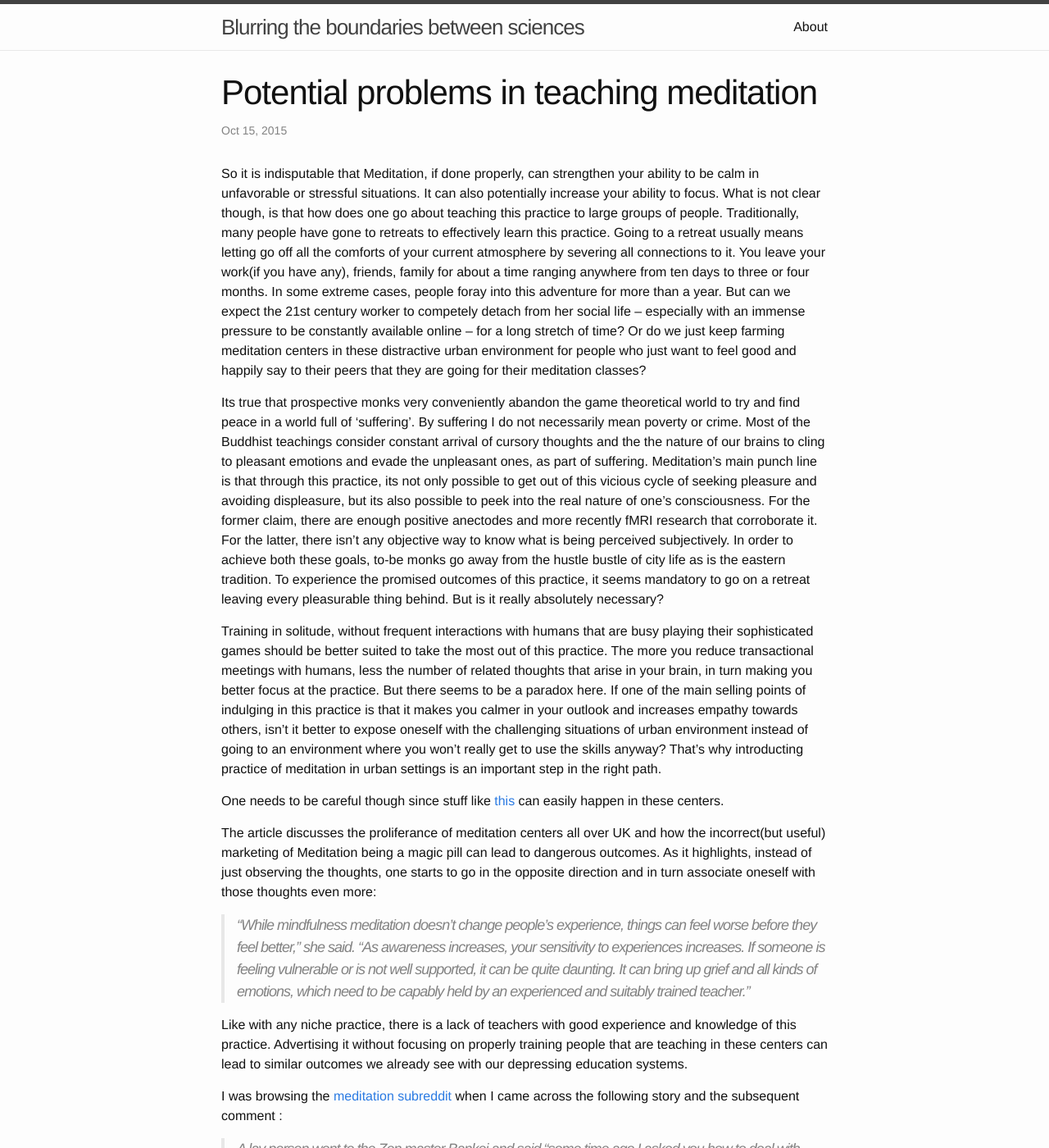
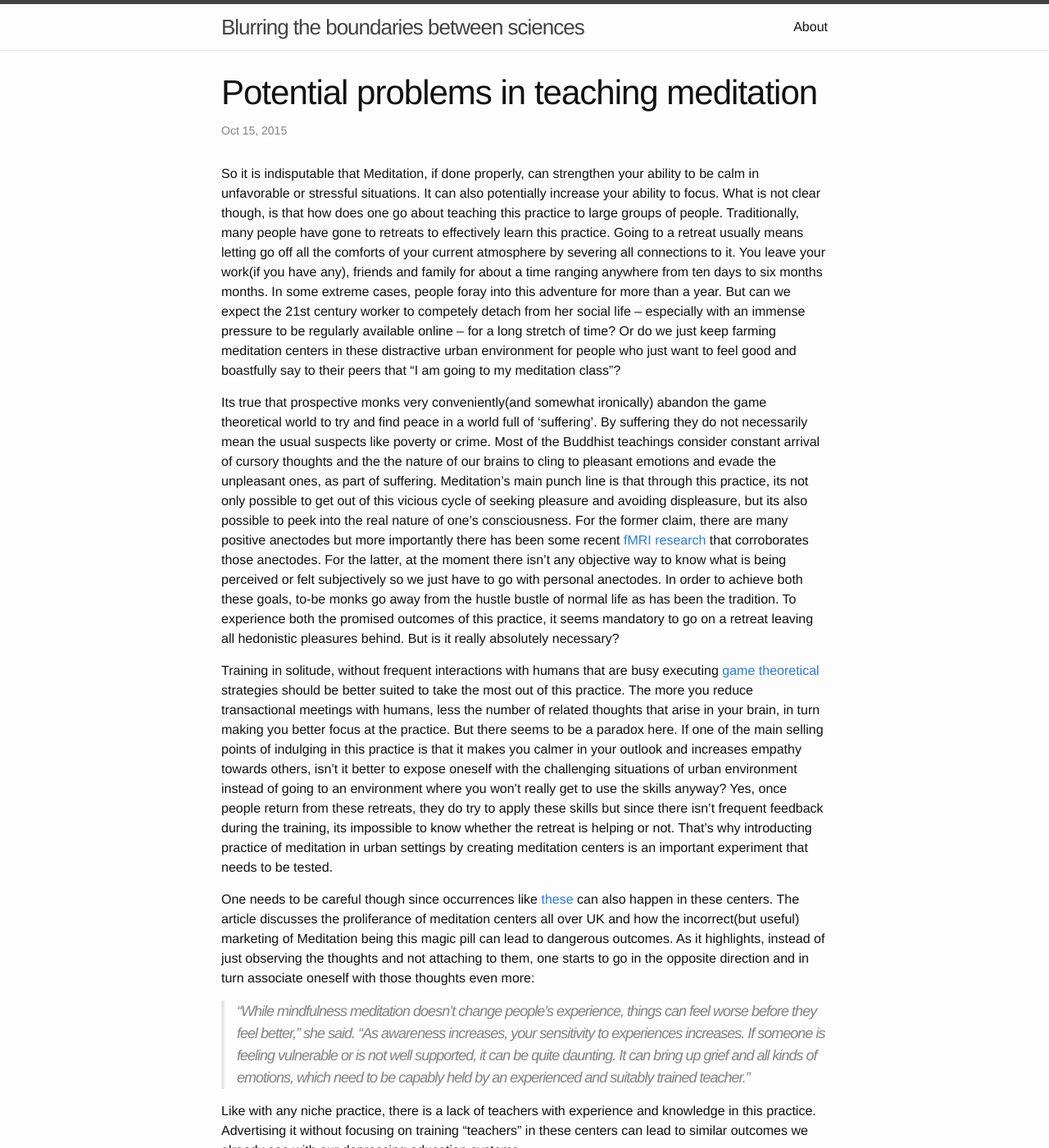
Before and after one commit to rdbcasillas/rdbcasillas.github.io, a Jekyll site: the page built from _posts/2015-10-15-probems-with-teaching-meditation.markdown, in a window 1280 px wide and 1400 px high. Shown: the whole window at 82% size. Built offline with Jekyll 4.4.1, drawn with Linux system fonts in a browser that asks for light colours; some of the changed text lies outside the part shown.

Commit message:
added a link and few other writing changes to teaching meditation post

```diff
--- a/_posts/2015-10-15-probems-with-teaching-meditation.markdown
+++ b/_posts/2015-10-15-probems-with-teaching-meditation.markdown
@@ -4,28 +4,28 @@ title:  "Potential problems in teaching meditation"
 categories: meditation
 ---
 
-So it is indisputable that Meditation, if done properly, can strengthen your ability to be calm in unfavorable or stressful situations. It can also potentially increase your ability to focus. What is not clear though, is that how does one go about teaching this practice to large groups of people. Traditionally, many people have gone to retreats to effectively learn this practice. Going to a retreat usually means letting go off all the comforts of your current atmosphere by severing all connections to it. You leave your work(if you have any), friends, family for about a time  ranging anywhere from ten days to three or four months. In some extreme cases, people foray into this adventure for more than a year. But can we expect the 21st century worker to competely detach from her social life -- especially with an immense pressure to be constantly available online -- for a long stretch of time? Or do we just keep farming meditation centers in these distractive urban environment for people who just want to feel good and happily say to their peers that they are going for their meditation classes?
+So it is indisputable that Meditation, if done properly, can strengthen your ability to be calm in unfavorable or stressful situations. It can also potentially increase your ability to focus. What is not clear though, is that how does one go about teaching this practice to large groups of people. Traditionally, many people have gone to retreats to effectively learn this practice. Going to a retreat usually means letting go off all the comforts of your current atmosphere by severing all connections to it. You leave your work(if you have any), friends and family for about a time  ranging anywhere from ten days to six months months. In some extreme cases, people foray into this adventure for more than a year. But can we expect the 21st century worker to competely detach from her social life -- especially with an immense pressure to be regularly available online -- for a long stretch of time? Or do we just keep farming meditation centers in these distractive urban environment for people who just want to feel good and boastfully say to their peers that "I am going to my meditation class"?
 
-Its true that prospective monks very conveniently abandon the game theoretical world to try and find peace in a world full of ‘suffering’. By suffering I do not necessarily mean poverty or crime. Most of the Buddhist teachings consider constant arrival of cursory thoughts and the the nature of our brains to cling to pleasant emotions and evade the unpleasant ones, as part of suffering. Meditation’s main punch line is that through this practice, its not only possible to get out of this vicious cycle of seeking pleasure and avoiding displeasure, but its also possible to peek into the real nature of one’s consciousness. For the former claim, there are enough positive anectodes and more recently fMRI research that corroborate it. For the latter, there isn’t any objective way to know what is being perceived subjectively. In order to achieve both these goals, to-be monks go away from the hustle bustle of city life  as is the eastern tradition. To experience the promised outcomes of this practice, it seems mandatory to go on a retreat leaving every pleasurable thing behind. But is it really absolutely necessary?
+Its true that prospective monks very conveniently(and somewhat ironically) abandon the game theoretical world to try and find peace in a world full of ‘suffering’. By suffering they do not necessarily mean the usual suspects like poverty or crime. Most of the Buddhist teachings consider constant arrival of cursory thoughts and the the nature of our brains to cling to pleasant emotions and evade the unpleasant ones, as part of suffering. Meditation’s main punch line is that through this practice, its not only possible to get out of this vicious cycle of seeking pleasure and avoiding displeasure, but its also possible to peek into the real nature of one’s consciousness. For the former claim, there are many positive anectodes but more importantly there has been some recent [fMRI research](http://www.ncbi.nlm.nih.gov/pmc/articles/PMC3485650/) that corroborates those anectodes. For the latter, at the moment there isn’t any objective way to know what is being perceived or felt subjectively so we just have to go with personal anectodes. In order to achieve both these goals, to-be monks go away from the hustle bustle of normal life as has been  the tradition. To experience both the promised outcomes of this practice, it seems mandatory to go on a retreat leaving all hedonistic pleasures behind. But is it really absolutely necessary?
 
-Training in solitude, without frequent interactions with humans that are busy playing their sophisticated games should be better suited to take the most out of this practice. The more you reduce transactional meetings with humans, less the number of related thoughts that arise in your brain, in turn making you better focus at the practice. But there seems to be a paradox here. If one of the main selling points of indulging in this practice is that it makes you calmer in your outlook and increases empathy towards others, isn’t it better to expose oneself with the challenging situations of urban environment instead of going to an environment where you won’t really get to use the skills anyway? That’s why introducting practice of meditation in urban settings is an important step in the right path.
+Training in solitude, without frequent interactions with humans that are busy executing [game theoretical](http://plato.stanford.edu/entries/game-theory/) strategies should be better suited to take the most out of this practice. The more you reduce transactional meetings with humans, less the number of related thoughts that arise in your brain, in turn making you better focus at the practice. But there seems to be a paradox here. If one of the main selling points of indulging in this practice is that it makes you calmer in your outlook and increases empathy towards others, isn’t it better to expose oneself with the challenging situations of urban environment instead of going to an environment where you won’t really get to use the skills anyway? Yes, once people return from these retreats, they do try to apply these skills but since there isn't frequent feedback during the training, its impossible to know whether the retreat is helping or not. That’s why introducting practice of meditation in urban settings by creating meditation centers is an important experiment that needs to be tested.
 
-One needs to be careful though since stuff like [this](http://www.theguardian.com/society/2014/aug/25/mental-health-meditation) can easily happen in these centers.
-
-The article discusses the proliferance of meditation centers all over UK and how the incorrect(but useful) marketing of Meditation being a magic pill can lead to dangerous outcomes. As it highlights, instead of just observing the thoughts, one starts to go in the opposite direction and in turn associate oneself with those thoughts even more:
+One needs to be careful though since occurrences like [these](http://www.theguardian.com/society/2014/aug/25/mental-health-meditation) can also happen in these centers. The article discusses the proliferance of meditation centers all over UK and how the incorrect(but useful) marketing of Meditation being this magic pill can lead to dangerous outcomes. As it highlights, instead of just observing the thoughts and not attaching to them, one starts to go in the opposite direction and in turn associate oneself with those thoughts even more:
 
 >"While mindfulness meditation doesn't change people's experience, things can feel worse before they feel better," she said. "As awareness increases, your sensitivity to experiences increases. If someone is feeling vulnerable or is not well supported, it can be quite daunting. It can bring up grief and all kinds of emotions, which need to be capably held by an experienced and suitably trained teacher.”
 
-Like with any niche practice, there is a lack of teachers with good experience and knowledge of this practice. Advertising it without focusing on properly training people that are teaching in these centers  can lead to similar outcomes we already see with our depressing education systems.
+Like with any niche practice, there is a lack of teachers with experience and knowledge in this practice. Advertising it without focusing on training "teachers" in these centers can lead to similar outcomes we already see with our depressing education systems.
 
-I was browsing the [meditation subreddit](https://www.reddit.com/r/meditation) when I came across the following story and the subsequent comment :
+I was browsing the [meditation subreddit](https://www.reddit.com/r/meditation) when I came across the following story and a comment from the person sharing it :
 
 >A lay person went to the Zen master Bankei and said "some time ago I asked you how to deal with wayward thoughts and you advised me that I should just let thoughts arise and cease as they will. Since then, though I've taken your advice to heart, I've found it difficult to allow my thoughts to arise and cease like this."
 The master said “the reason you're having trouble is that you think there's some special way to let your thoughts just arise and cease as they will".
 
 >So don't get wrapped up in doing it "correctly" or "incorrectly" and don't worry about amounting to something. Just sit in the midst of your unfolding life, right in the middle of it. You have nothing you need to attain, nothing you need to get rid of.
 
+So we need teachers who can tackle such confusions in their students' minds and calmly deal with situations where some end up feeling depressed.  People with anxiety cure themselves better by constantly engaging in entertaining distractions and a practice that asks them to peek into their own minds can backfire. Meditation is deceptively simple but it can be incredibly boring and for some even physically painful.
 
-Another challenge that isn’t being talked about, is to find a good balance between the meditative states and the states where you let your mind wander. [A study](http://www.eurekalert.org/pub_releases/2013-11/gumc-mii103113.php) showed that the group practicing mindfulness meditation scored lower in tests of implicit learning than less mindful folks. Implicit learning is of the kind that happens unconsciously when we try to acquire new skills or habits. If there is some substance to this study, its not a stretch to claim that mindfulness meditation can on average lead to less creativity. This could be especially important to consider if we are planning to regularly teach this practice to kids. Being mostly in the present moment isn’t really going to trigger out of the box thinking.
+
+Another challenge that isn’t talked about enough, is to find a good balance between the meditative states and the states where you let your mind wander. [A study](http://www.eurekalert.org/pub_releases/2013-11/gumc-mii103113.php) showed that the group practicing mindfulness meditation scored lower in tests of implicit learning than less mindful folks. Implicit learning is of the kind that happens unconsciously when we try to acquire new skills or habits. If there is some substance to this study, its not a stretch to claim that mindfulness meditation can on average lead to less creativity. This could be especially important to consider if we are planning to regularly teach this practice to kids. Being mostly in the present moment isn’t really going to trigger out of the box thinking.
 
 There are some caveats that need addressing before spoon feeding this sudden meditation enthusiasm everywhere. We cannot let another useful tool go to waste by teaching to use it in incorrect and possibly dangerous ways.
```
